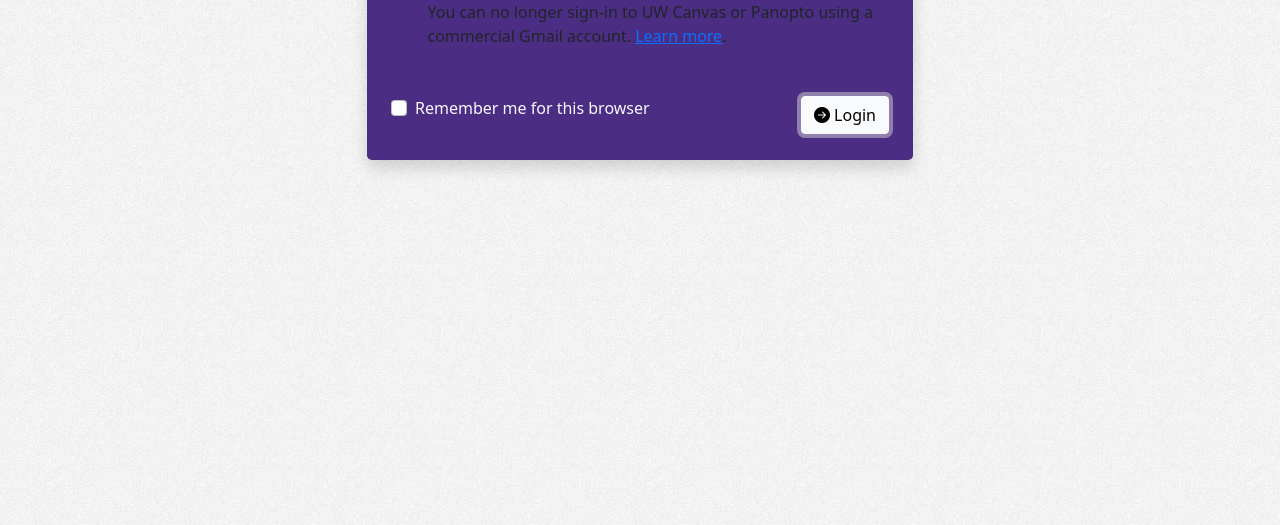
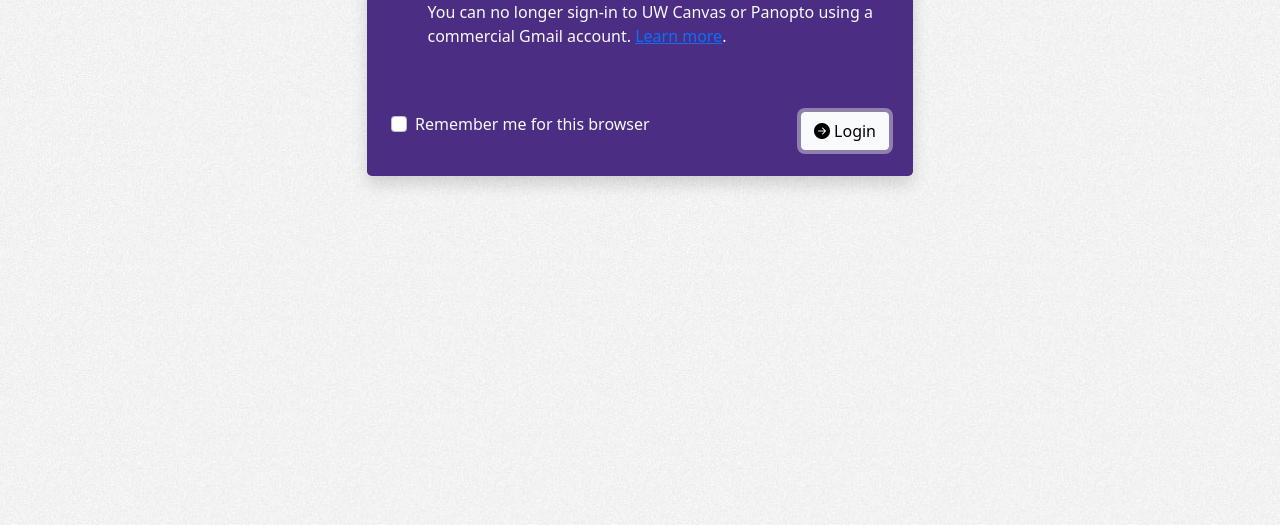
Before and after one commit to uw-it-aca/canvas-login-statics, a website built with Vite: page wayf/index.html in a window 1280 px wide. Shown: the part 275-800 px from the top of the page. Built offline with nearby package versions, Linux system fonts and the light colour scheme.

Commit message:
add text style

```diff
--- a/wayf/index.html
+++ b/wayf/index.html
@@ -102,7 +102,9 @@
                   </label>
                 </div>
                 <div class="form-check mb-0">
-                    You can no longer sign-in to UW Canvas or Panopto using a commercial Gmail account. <a href="https://itconnect.uw.edu/tools-services-support/teaching-learning/canvas/canvas-policies/access/gmail-sign-in-ending/">Learn more</a>.
+                    <p class="text-light">
+                      You can no longer sign-in to UW Canvas or Panopto using a commercial Gmail account. <a href="https://itconnect.uw.edu/tools-services-support/teaching-learning/canvas/canvas-policies/access/gmail-sign-in-ending/">Learn more</a>.
+                    </p>
                 </div>
               </div>
 
```
